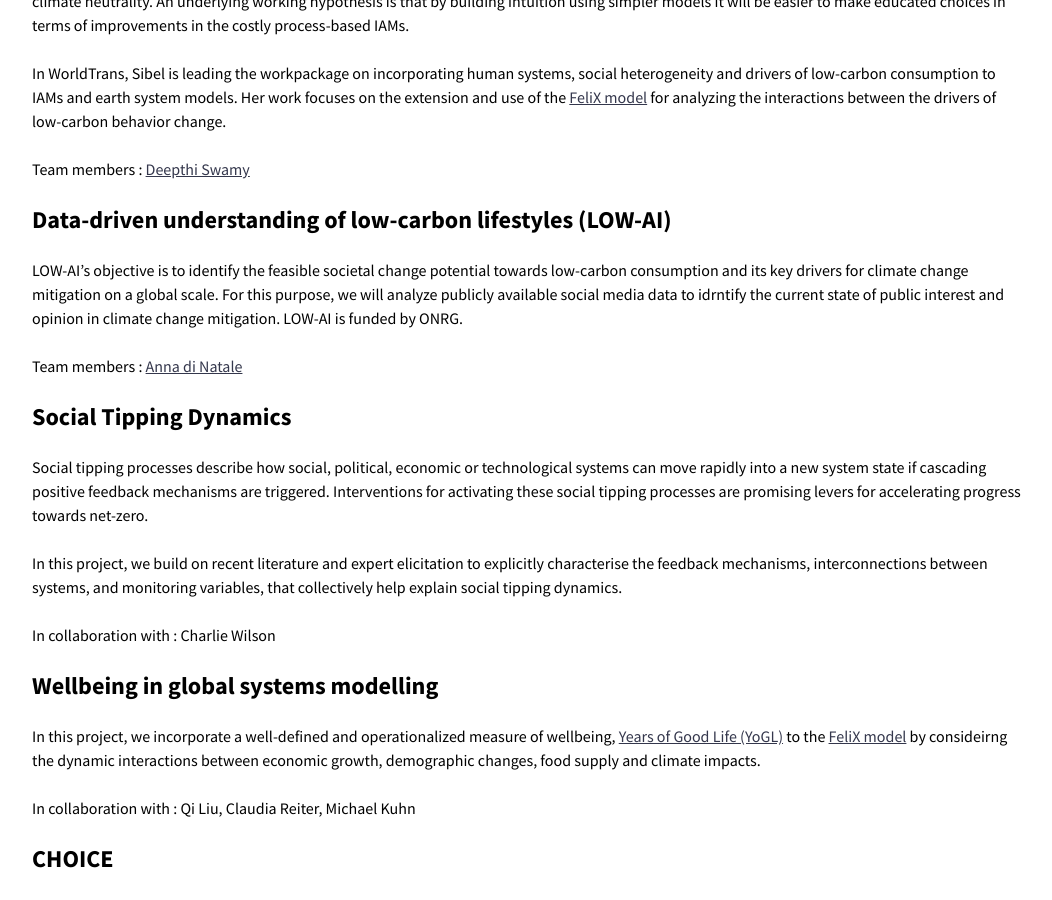
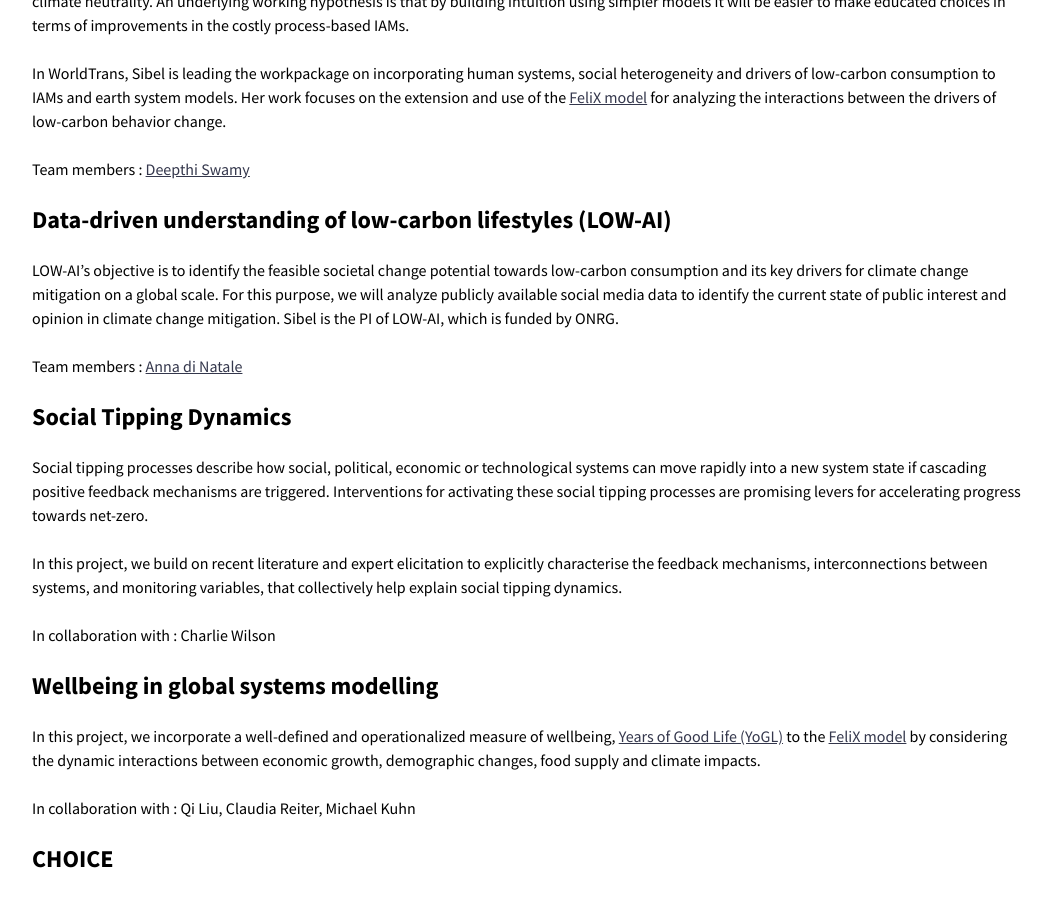
Before and after one commit to sibeleker/sibeleker.github.io, a Jekyll site: the page built from research.md, in a window 1280 px wide and 900 px high, scrolled down 710 px. Shown: the whole window, without its empty margins (112-1164 px from the left). Built offline with Jekyll 4.4.1, drawn with Linux system fonts in a browser that asks for light colours; nearby versions of some CDN libraries.

Commit message:
Update research.md

```diff
--- a/research.md
+++ b/research.md
@@ -19,7 +19,7 @@ Team members : [Deepthi Swamy](https://iiasa.ac.at/staff/deepthi-swamy)
 ## Data-driven understanding of low-carbon lifestyles (LOW-AI)
 
 LOW-AI's objective is to identify the feasible societal change potential towards low-carbon consumption and its key drivers for climate change mitigation on a global scale.
-For this purpose, we will analyze publicly available social media data to idrntify the current state of public interest and opinion in climate change mitigation. LOW-AI is funded by ONRG.
+For this purpose, we will analyze publicly available social media data to identify the current state of public interest and opinion in climate change mitigation. Sibel is the PI of LOW-AI, which is funded by ONRG.
 
 Team members : [Anna di Natale](https://iiasa.ac.at/staff/anna-di-natale)
 
@@ -33,7 +33,7 @@ In collaboration with : Charlie Wilson
 
 ## Wellbeing in global systems modelling
 
-In this project, we incorporate a well-defined and operationalized measure of wellbeing, [Years of Good Life (YoGL)](https://www.pnas.org/doi/10.1073/pnas.1907351118) to the [FeliX model](https://iiasa.ac.at/models-tools-data/felix) by consideirng the dynamic interactions between economic growth, demographic changes, food supply and climate impacts.
+In this project, we incorporate a well-defined and operationalized measure of wellbeing, [Years of Good Life (YoGL)](https://www.pnas.org/doi/10.1073/pnas.1907351118) to the [FeliX model](https://iiasa.ac.at/models-tools-data/felix) by considering the dynamic interactions between economic growth, demographic changes, food supply and climate impacts.
 
 In collaboration with : Qi Liu, Claudia Reiter, Michael Kuhn
 
```
